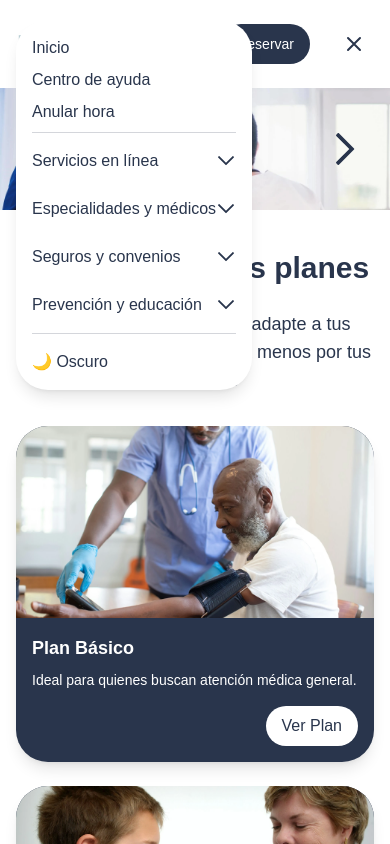
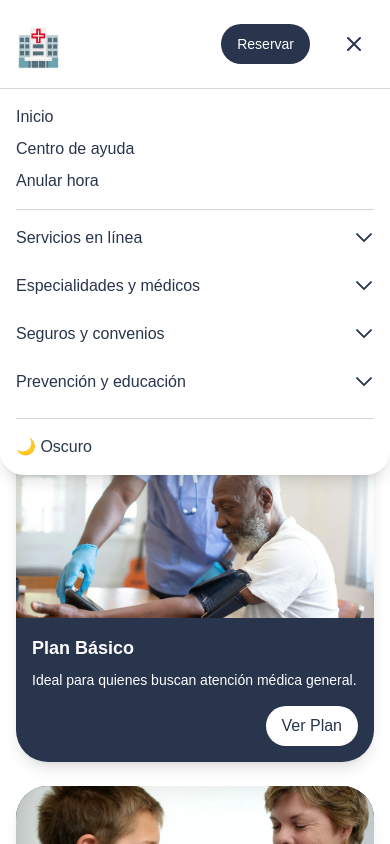
Before and after one commit to Clinica-GONISOMA/frontend-web-patient, a Next.js app: page / in a window 390 px wide. Both pictures are taken after a click on the button 354 px from the left and 44 px from the top of the page. Shown: the top 844 px of the page. Built offline with nearby package versions, Linux system fonts and the light colour scheme.

Commit message:
[CHANGE] responsive menu

```diff
--- a/src/app/components/Header.tsx
+++ b/src/app/components/Header.tsx
@@ -1,6 +1,6 @@
 'use client';
 import Link from 'next/link';
-import { useEffect, useState } from 'react';
+import { useEffect, useState, useRef } from 'react';
 import Branding from './Branding';
 import { topics } from '../data';
 
@@ -8,30 +8,31 @@ export default function Header() {
     const [isDarkMode, setIsDarkMode] = useState(false);
     const [mobileMenuOpen, setMobileMenuOpen] = useState(false);
 
-    const [openTopic, setOpenTopic] = useState<number>(-1)
-    // Índice de subtitle abierto dentro del topic abierto; -1 si ninguno
-    const [openSubtitle, setOpenSubtitle] = useState<number>(-1)
+    const [openTopic, setOpenTopic] = useState<number>(-1);
+    const [openSubtitle, setOpenSubtitle] = useState<number>(-1);
+
+    // ref for mobile menu to detect outside clicks
+    const menuRef = useRef<HTMLDivElement>(null);
+    const menuButtonRef = useRef<HTMLButtonElement>(null);
 
     const handleTopicClick = (idx: number) => {
         if (openTopic === idx) {
-            // cerrar si ya estaba abierto
-            setOpenTopic(-1)
-            setOpenSubtitle(-1)
+            setOpenTopic(-1);
+            setOpenSubtitle(-1);
         } else {
-            setOpenTopic(idx)
-            setOpenSubtitle(-1) // reset subtitles
+            setOpenTopic(idx);
+            setOpenSubtitle(-1);
         }
-    }
+    };
 
     const handleSubtitleClick = (idx: number) => {
         if (openSubtitle === idx) {
-            setOpenSubtitle(-1)
+            setOpenSubtitle(-1);
         } else {
-            setOpenSubtitle(idx)
+            setOpenSubtitle(idx);
         }
-    }
+    };
 
-    // Leer del sistema o localStorage
     useEffect(() => {
         const storedTheme = localStorage.getItem('theme');
         const systemPrefersDark = window.matchMedia('(prefers-color-scheme: dark)').matches;
@@ -43,7 +44,6 @@ export default function Header() {
         }
     }, []);
 
-    // Aplicar clase al <html>
     useEffect(() => {
         const root = document.documentElement;
         if (isDarkMode) {
@@ -55,12 +55,32 @@ export default function Header() {
         }
     }, [isDarkMode]);
 
+    // Close mobile menu on outside click
+    useEffect(() => {
+        const handleClickOutside = (event: MouseEvent) => {
+            if (menuRef.current &&
+                !menuRef.current.contains(event.target as Node)&&
+                !menuButtonRef.current?.contains(event.target as Node)
+            ) {
+                setMobileMenuOpen(false);
+            }
+        };
+        if (mobileMenuOpen) {
+            document.addEventListener('mousedown', handleClickOutside);
+        } else {
+            document.removeEventListener('mousedown', handleClickOutside);
+        }
+        return () => {
+            document.removeEventListener('mousedown', handleClickOutside);
+        };
+    }, [mobileMenuOpen]);
+
     return (
-        <header className="flex content-between w-full justify-between px-4 md:px-20 py-5 shadow-xl xl:shadow-none">
+        <header className="flex content-between w-full justify-between px-4 md:px-20 py-5 shadow-xl xl:shadow-none relative">
             {/* Logo y nombre */}
             <Branding />
 
-            {/* Navegación y botón modo oscuro */}
+            {/* Navegación y botones */}
             <nav className="flex items-center justify-between gap-2 md:gap-10">
                 <ul className="flex gap-6 items-center">
                     <li className='hidden xl:flex'>
@@ -88,6 +108,7 @@ export default function Header() {
                 </ul>
                 {/* Dentro de tu botón de mobile menu: */}
                 <button
+                    ref={menuButtonRef}
                     className="xl:hidden p-2 ml-4 cursor-pointer"
                     onClick={() => setMobileMenuOpen((prev) => !prev)}
                 >
@@ -129,28 +150,29 @@ export default function Header() {
                 >
                     {isDarkMode ? '☀️' : '🌙'}
                 </button>
+            </nav>
 
-
-            </nav>
+            {/* Mobile Menu */}
             {mobileMenuOpen && (
-                <div className="xl:hidden fixed bg-[var(--color-background)] shadow-lg rounded-4xl z-50 ">
+                <div
+                    ref={menuRef}
+                    className="xl:hidden absolute top-full left-0 w-full bg-[var(--color-background)] shadow-lg rounded-b-3xl z-50 overflow-hidden border-t border-[var(--color-foreground)]/20"
+                >
                     <nav className="flex flex-col space-y-2 p-4">
                         <Link href="/" onClick={() => setMobileMenuOpen(false)}>Inicio</Link>
                         <Link href="/help" onClick={() => setMobileMenuOpen(false)}>Centro de ayuda</Link>
-                        <Link className='md:hidden flex' href="/cancel-appointment" onClick={() => setMobileMenuOpen(false)}>Anular hora</Link>
-                        <div className="border-t border-[var(--color-foreground)]/20" />
+                        <Link href="/cancel-appointment" className="md:hidden flex" onClick={() => setMobileMenuOpen(false)}>Anular hora</Link>
+                        <div className="border-t border-[var(--color-foreground)]/20 my-2" />
 
                         {topics.map((topic, ti) => (
                             <div key={ti} className="mb-2">
-                                {/* BOTÓN TOPIC */}
                                 <button
-                                    className="w-full text-left py-2 rounded flex justify-between items-center"
+                                    className="w-full text-left py-2 rounded flex justify-between items-center cursor-pointer"
                                     onClick={() => handleTopicClick(ti)}
                                 >
                                     <span className="font-medium">{topic.title}</span>
                                     <svg
-                                        className={`w-[20px] h-[20px] transform transition-transform duration-200 origin-center ${openTopic === ti ? 'rotate-180' : 'rotate-0'
-                                            }`}
+                                        className={`w-5 h-5 transform transition-transform duration-200 origin-center ${openTopic === ti ? 'rotate-180' : ''} ml-2`}
                                         xmlns="http://www.w3.org/2000/svg"
                                         fill="none"
                                         viewBox="0 0 20 20"
@@ -162,21 +184,18 @@ export default function Header() {
                                     </svg>
                                 </button>
 
-                                {/* CONTENIDO TOPIC EXPANDIDO */}
                                 {openTopic === ti && (
-                                    <div className="mt-1 ml-5">
+                                    <div className="mt-1 ml-4">
                                         {topic.content.length > 1 ? (
                                             topic.content.map((sub, si) => (
                                                 <div key={si} className="mb-1">
-                                                    {/* BOTÓN SUBTITLE */}
                                                     <button
-                                                        className="w-full text-left py-1 rounded flex justify-between items-center"
+                                                        className="w-full text-left py-1 rounded flex justify-between items-center cursor-pointer"
                                                         onClick={() => handleSubtitleClick(si)}
                                                     >
                                                         <span>{sub.subtitle}</span>
                                                         <svg
-                                                            className={`w-[20px] h-[20px] transform transition-transform duration-200 origin-center ${openSubtitle === si ? 'rotate-180' : 'rotate-0'
-                                                                }`}
+                                                            className={`w-5 h-5 transform transition-transform duration-200 origin-center ${openSubtitle === si ? 'rotate-180' : ''} ml-2`}
                                                             xmlns="http://www.w3.org/2000/svg"
                                                             fill="none"
                                                             viewBox="0 0 20 20"
@@ -188,12 +207,11 @@ export default function Header() {
                                                         </svg>
                                                     </button>
 
-                                                    {/* ITEMS DEL SUBTITLE */}
                                                     {openSubtitle === si && (
-                                                        <ul className="mt-1 pl-4">
+                                                        <ul className="mt-1 pl-4 space-y-1">
                                                             {sub.items.map((item, ii) => (
                                                                 <li key={ii}>
-                                                                    <button className="w-full text-left py-1 px-2 rounded">
+                                                                    <button className="w-full text-left py-1 px-2 rounded cursor-pointer">
                                                                         {item.name}
                                                                     </button>
                                                                 </li>
@@ -203,11 +221,10 @@ export default function Header() {
                                                 </div>
                                             ))
                                         ) : (
-                                            /* Si solo hay 1 subtitle, mostrar items directamente */
-                                            <ul>
+                                            <ul className="space-y-1">
                                                 {topic.content[0].items.map((item, ii) => (
                                                     <li key={ii}>
-                                                        <button className="w-full text-left py-1 px-2 rounded">
+                                                        <button className="w-full text-left py-1 px-2 rounded cursor-pointer">
                                                             {item.name}
                                                         </button>
                                                     </li>
@@ -219,11 +236,9 @@ export default function Header() {
                             </div>
                         ))}
 
-                        <div className="border-t border-[var(--color-foreground)]/20" />
+                        <div className="border-t border-[var(--color-foreground)]/20 my-2" />
                         <button
-                            onClick={() => {
-                                setIsDarkMode((prev) => !prev);
-                            }}
+                            onClick={() => setIsDarkMode(prev => !prev)}
                             className="flex items-center pt-2 cursor-pointer"
                         >
                             {isDarkMode ? '☀️ Claro' : '🌙 Oscuro'}
@@ -231,7 +246,6 @@ export default function Header() {
                     </nav>
                 </div>
             )}
-
         </header>
     );
 }
```
